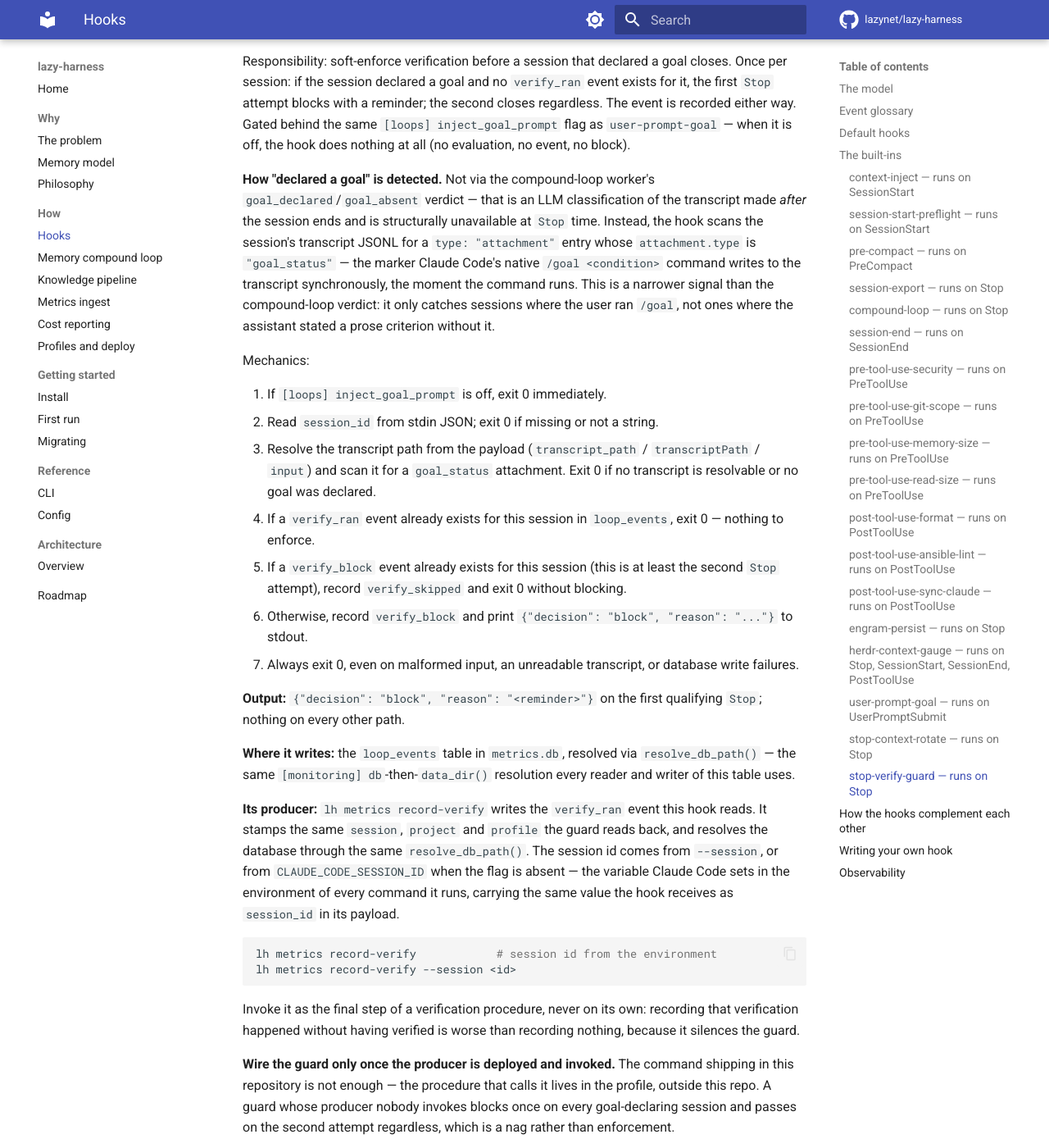
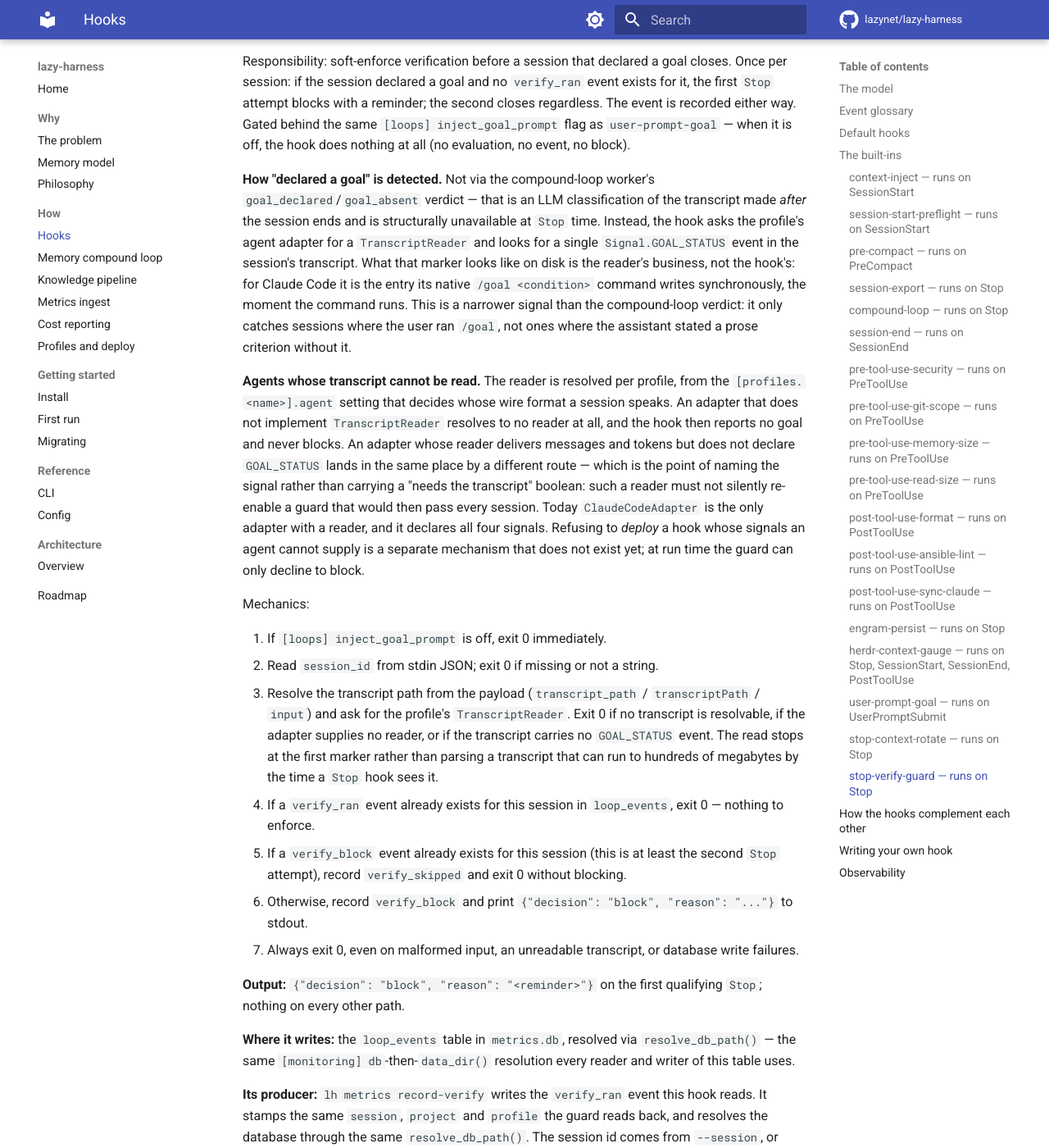
Before and after one commit to lazynet/lazy-harness, an MkDocs documentation site: the page built from docs/how/hooks.md, in a window 1280 px wide and 1400 px high, scrolled down 22950 px. Shown: the whole window at 82% size. Built offline with MkDocs 1.6.1 and Material for MkDocs 9.7.7, drawn with Linux system fonts in a browser that asks for light colours; comment, search, counter and statistics services are not loaded.

Commit message:
docs(hooks): describe stop-verify-guard goal detection through TranscriptReader
The page said the hook scans the transcript JSONL for a type: "attachment"
entry whose attachment.type is "goal_status". PR #273 moved that parsing into
ClaudeCodeAdapter: the guard now resolves the profile's TranscriptReader and
looks for a Signal.GOAL_STATUS event, and its own docstring states it no longer
knows what the marker looks like on disk.

Also documents the case the page never had: an adapter that supplies no reader,
or a reader that does not declare GOAL_STATUS, reports no goal and the guard
never blocks. ClaudeCodeAdapter is today the only adapter with a reader.

```diff
--- a/docs/how/hooks.md
+++ b/docs/how/hooks.md
@@ -626,13 +626,15 @@ Source: `src/lazy_harness/hooks/builtins/stop_verify_guard.py`.
 
 Responsibility: soft-enforce verification before a session that declared a goal closes. Once per session: if the session declared a goal and no `verify_ran` event exists for it, the first `Stop` attempt blocks with a reminder; the second closes regardless. The event is recorded either way. Gated behind the same `[loops] inject_goal_prompt` flag as `user-prompt-goal` — when it is off, the hook does nothing at all (no evaluation, no event, no block).
 
-**How "declared a goal" is detected.** Not via the compound-loop worker's `goal_declared`/`goal_absent` verdict — that is an LLM classification of the transcript made *after* the session ends and is structurally unavailable at `Stop` time. Instead, the hook scans the session's transcript JSONL for a `type: "attachment"` entry whose `attachment.type` is `"goal_status"` — the marker Claude Code's native `/goal <condition>` command writes to the transcript synchronously, the moment the command runs. This is a narrower signal than the compound-loop verdict: it only catches sessions where the user ran `/goal`, not ones where the assistant stated a prose criterion without it.
+**How "declared a goal" is detected.** Not via the compound-loop worker's `goal_declared`/`goal_absent` verdict — that is an LLM classification of the transcript made *after* the session ends and is structurally unavailable at `Stop` time. Instead, the hook asks the profile's agent adapter for a `TranscriptReader` and looks for a single `Signal.GOAL_STATUS` event in the session's transcript. What that marker looks like on disk is the reader's business, not the hook's: for Claude Code it is the entry its native `/goal <condition>` command writes synchronously, the moment the command runs. This is a narrower signal than the compound-loop verdict: it only catches sessions where the user ran `/goal`, not ones where the assistant stated a prose criterion without it.
+
+**Agents whose transcript cannot be read.** The reader is resolved per profile, from the `[profiles.<name>].agent` setting that decides whose wire format a session speaks. An adapter that does not implement `TranscriptReader` resolves to no reader at all, and the hook then reports no goal and never blocks. An adapter whose reader delivers messages and tokens but does not declare `GOAL_STATUS` lands in the same place by a different route — which is the point of naming the signal rather than carrying a "needs the transcript" boolean: such a reader must not silently re-enable a guard that would then pass every session. Today `ClaudeCodeAdapter` is the only adapter with a reader, and it declares all four signals. Refusing to *deploy* a hook whose signals an agent cannot supply is a separate mechanism that does not exist yet; at run time the guard can only decline to block.
 
 Mechanics:
 
 1. If `[loops] inject_goal_prompt` is off, exit 0 immediately.
 2. Read `session_id` from stdin JSON; exit 0 if missing or not a string.
-3. Resolve the transcript path from the payload (`transcript_path` / `transcriptPath` / `input`) and scan it for a `goal_status` attachment. Exit 0 if no transcript is resolvable or no goal was declared.
+3. Resolve the transcript path from the payload (`transcript_path` / `transcriptPath` / `input`) and ask for the profile's `TranscriptReader`. Exit 0 if no transcript is resolvable, if the adapter supplies no reader, or if the transcript carries no `GOAL_STATUS` event. The read stops at the first marker rather than parsing a transcript that can run to hundreds of megabytes by the time a `Stop` hook sees it.
 4. If a `verify_ran` event already exists for this session in `loop_events`, exit 0 — nothing to enforce.
 5. If a `verify_block` event already exists for this session (this is at least the second `Stop` attempt), record `verify_skipped` and exit 0 without blocking.
 6. Otherwise, record `verify_block` and print `{"decision": "block", "reason": "..."}` to stdout.
```
